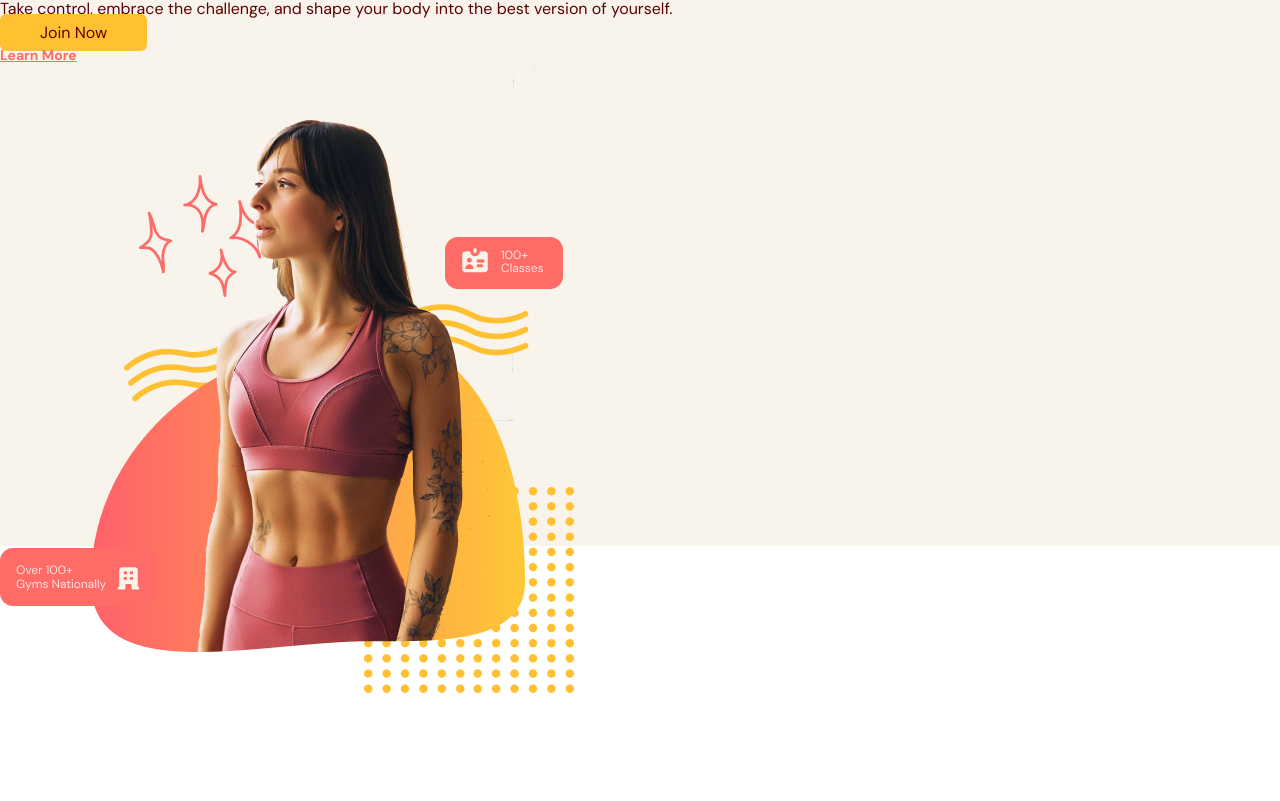
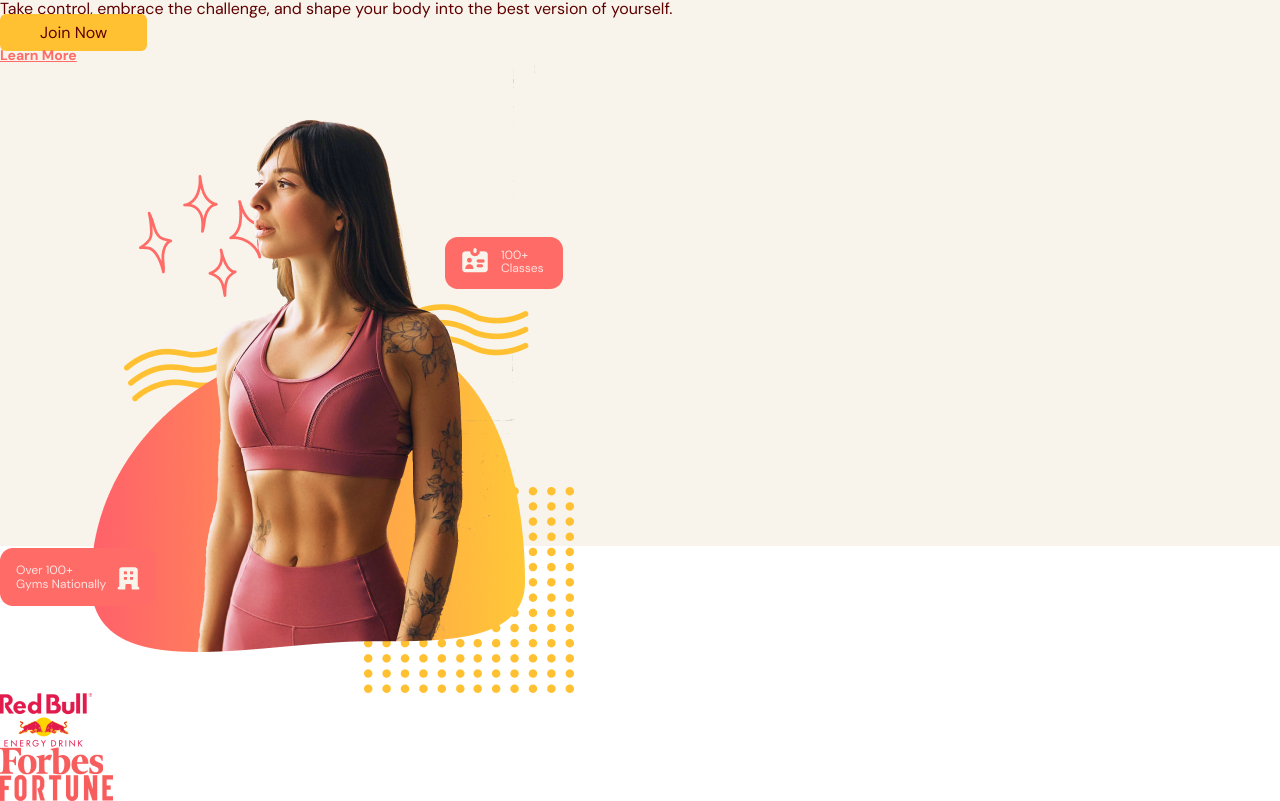
Before and after one commit to mariegrace31/fitness_app, a React (Vite) app: page / in a window 1280 px wide. Shown: the part 254-1055 px from the top of the page. Before the commit the page ends 947 px from the top, so only its background shows below. Built offline with nearby package versions, Linux system fonts and the light colour scheme.

Commit message:
Add sponsors

```diff
--- a/src/scenes/home/index.tsx
+++ b/src/scenes/home/index.tsx
@@ -59,6 +59,17 @@ const Home = ({ setSelectedPage }: Props) => {
         </div>
       </div>
       {/* SPONSORS */}
+      {isAboveMediumScreens && (
+        <div>
+          <div>
+            <div>
+              <img src={SponsorRedBull} alt="redbull-sponsor" />
+              <img src={SponsorForbes} alt="forbes-sponsor" />
+              <img src={SponsorFortune} alt="fortune-sponsor" />
+            </div>
+          </div>
+        </div>
+      )}
     </section>
   )
 }
```
